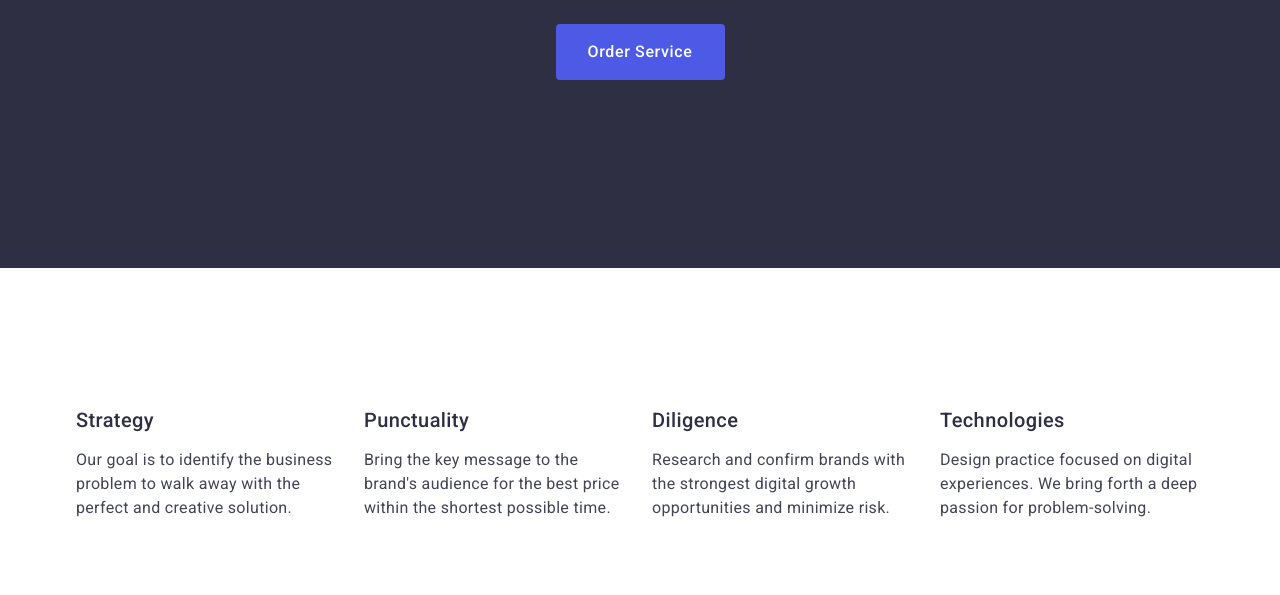
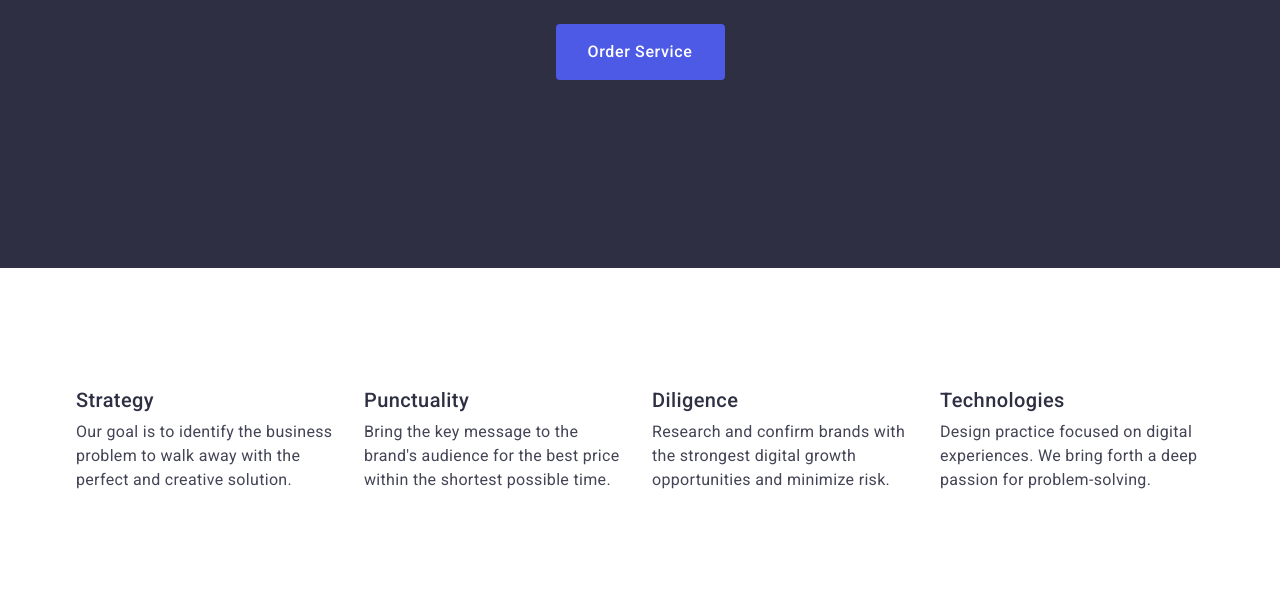
Before and after one commit to anastasia-mamatova1512/goit-markup-hw-03, a plain HTML site: page index.html in a window 1280 px wide. Shown: the part 357-952 px from the top of the page. Drawn offline with nearby package versions, Linux system fonts and the light colour scheme.

Commit message:
fix styles

```diff
--- a/css/styles.css
+++ b/css/styles.css
@@ -7,6 +7,16 @@ body{
 ul{
     list-style-type: none;
     padding: 0;
+    margin: 0;
+}
+
+h1,
+h2,
+h3,
+h4,
+h5,
+h6,
+p{
     margin: 0;
 }
 
@@ -60,6 +70,7 @@ img{
 .menu-list{
     display: flex;
     gap: 40px;
+    margin-right: 332px;
 }
 
 .navigation-item{
```
